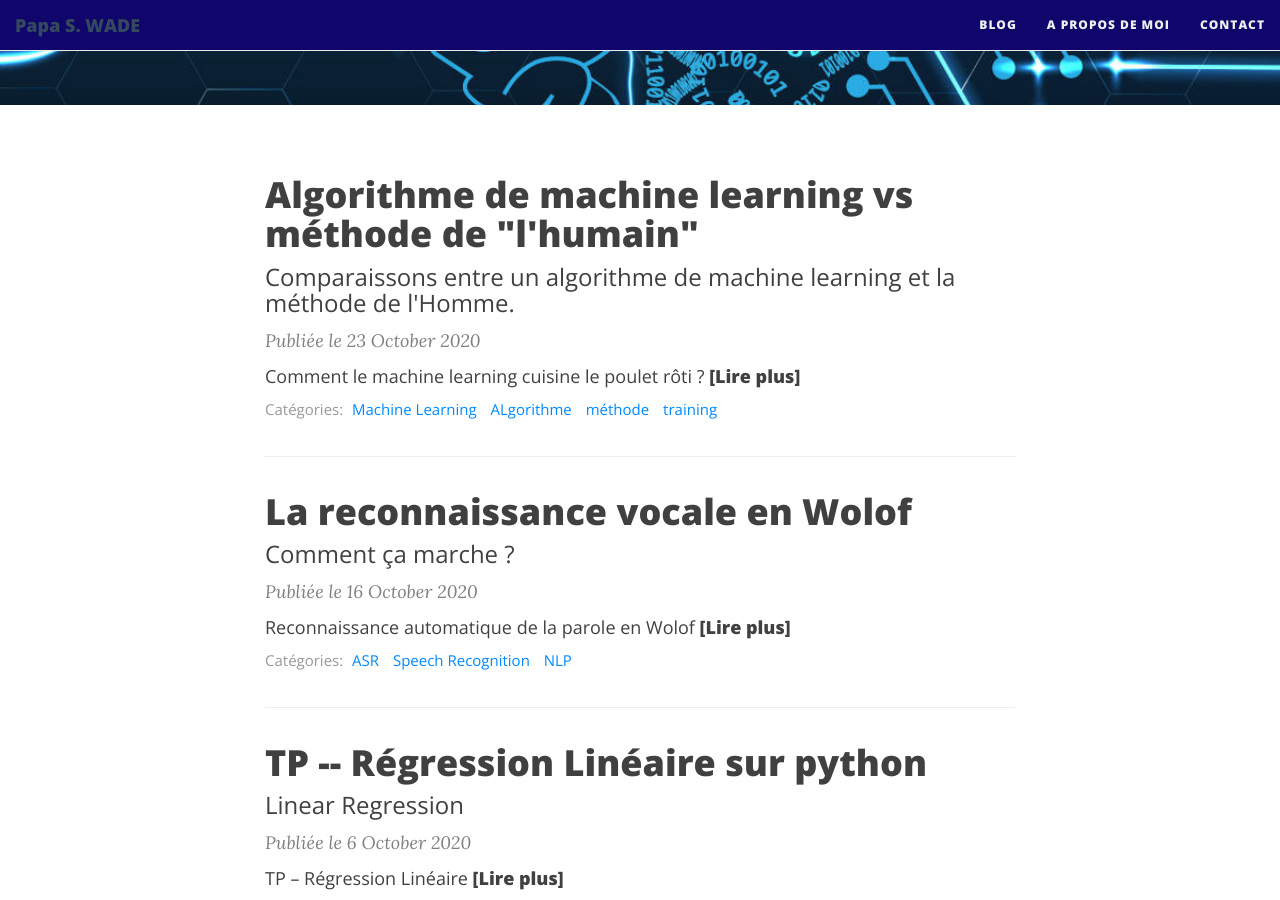
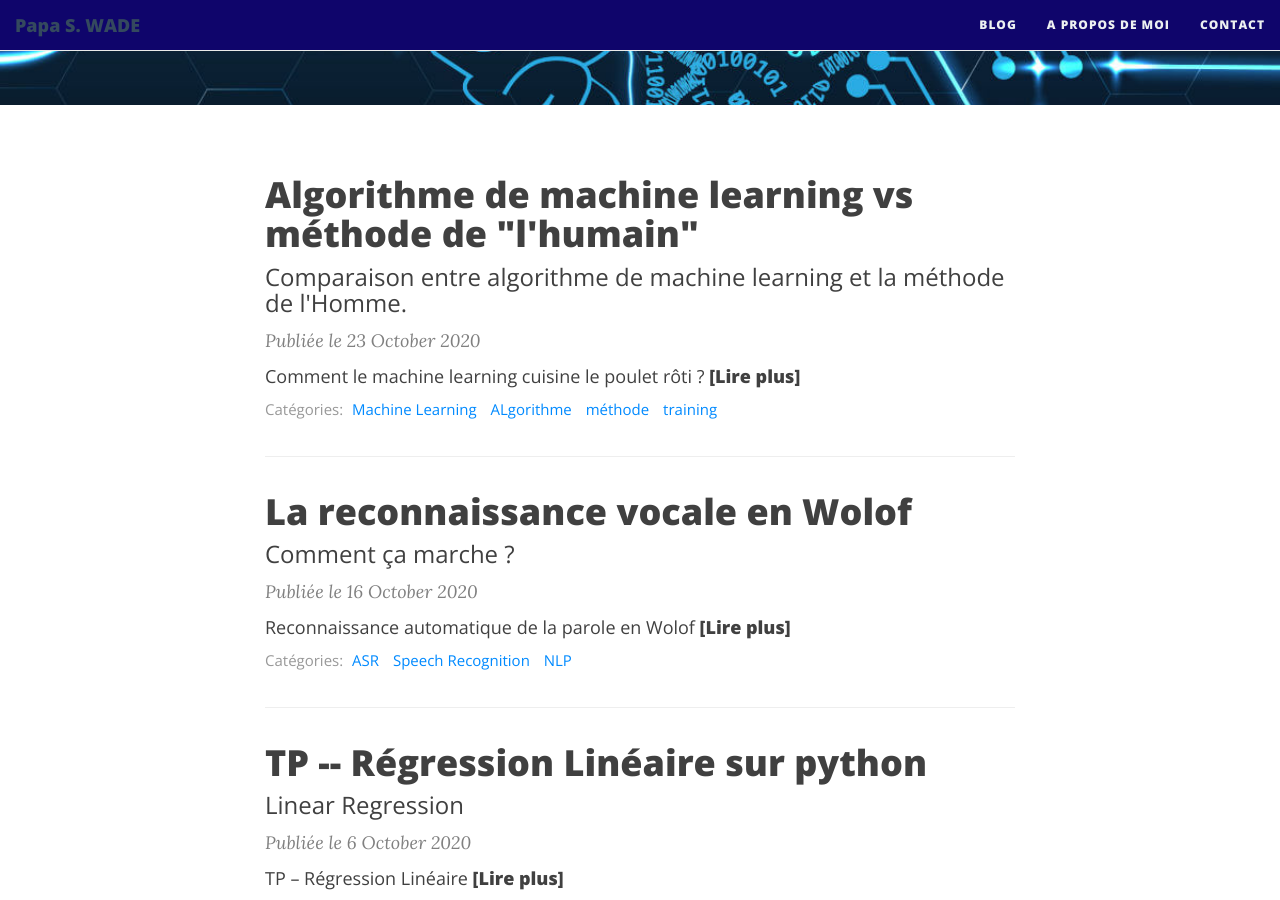
Before and after one commit to papasega/papasega.github.io, a Jekyll site: the page built from index.html, in a window 1280 px wide and 900 px high, scrolled down 438 px. Built offline with Jekyll 4.4.1, drawn with Linux system fonts in a browser that asks for light colours; nearby versions of some CDN libraries; the list of posts is cut into pages by our own code.

Commit message:
Update 2020-10-23-ML_vs_Humain.md

```diff
--- a/_posts/2020-10-23-ML_vs_Humain.md
+++ b/_posts/2020-10-23-ML_vs_Humain.md
@@ -1,7 +1,7 @@
 ---
 layout: post
 title: Algorithme de machine learning vs méthode de "l'humain"
-subtitle: Comparaissons entre un algorithme de machine learning et la méthode de l'Homme.
+subtitle: Comparaison entre algorithme de machine learning et la méthode de l'Homme.
 bigimg: img/Websites_Redesign_Backgrounds_DT_Robotics1_2018.jpg
 #share-img: https://github.com/papasega/psw_blog/tree/master/img/posts/ARS.png
 tags: [Machine Learning, ALgorithme, méthode, training]
```
